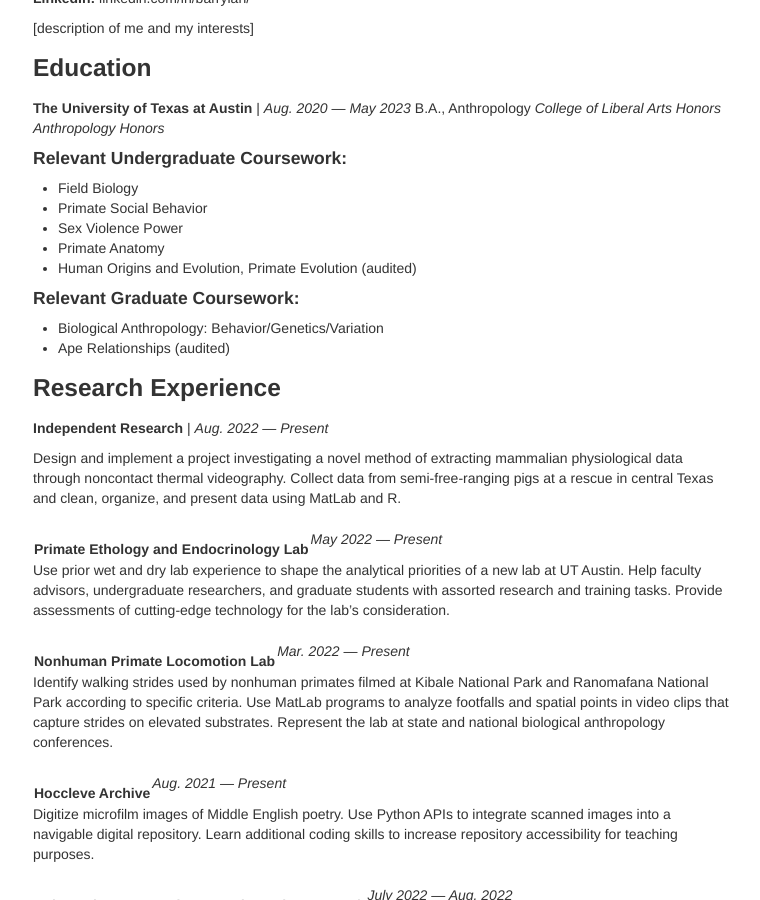
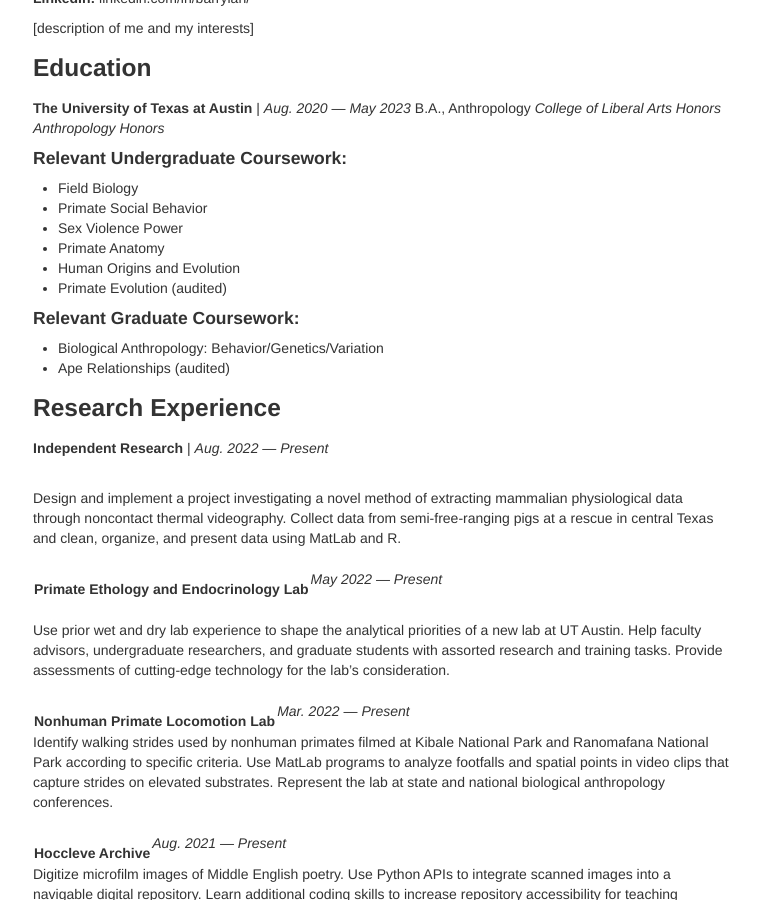
Before and after one commit to IanABarry/IanABarry.github.io, a Jekyll site: the page built from pages/cv.md, in a window 1280 px wide and 900 px high, scrolled down 364 px. Shown: the whole window, without its empty margins (257-1017 px from the left). Built offline with Jekyll 4.4.1, drawn with Linux system fonts in a browser that asks for light colours.

Commit message:
Fixing CV formatting

```diff
--- a/pages/cv.md
+++ b/pages/cv.md
@@ -27,7 +27,8 @@ B.A., Anthropology
 	<li>Primate Social Behavior</li>
 	<li>Sex Violence Power</li>
 	<li>Primate Anatomy</li>
-	<li>Human Origins and Evolution, Primate Evolution (audited)</li>
+	<li>Human Origins and Evolution</li>
+	<li>Primate Evolution (audited)</li>
 </ul>
 
 <h4>Relevant Graduate Coursework:</h4>
@@ -39,11 +40,11 @@ B.A., Anthropology
 <h3>Research Experience</h3>
 <b>Independent Research</b> | <i>Aug. 2022 — Present</i>
 
-<p>Design and implement a project investigating a novel method of extracting mammalian physiological data through noncontact thermal videography. Collect data from semi-free-ranging pigs at a rescue in central Texas and clean, organize, and present data using MatLab and R.</p>
+<br>Design and implement a project investigating a novel method of extracting mammalian physiological data through noncontact thermal videography. Collect data from semi-free-ranging pigs at a rescue in central Texas and clean, organize, and present data using MatLab and R.
 
 <br><b>Primate Ethology and Endocrinology Lab</b> | <i>May 2022 — Present</i>
 
-<p>Use prior wet and dry lab experience to shape the analytical priorities of a new lab at UT Austin. Help faculty advisors, undergraduate researchers, and graduate students with assorted research and training tasks. Provide assessments of cutting-edge technology for the lab’s consideration.</p>
+<br>Use prior wet and dry lab experience to shape the analytical priorities of a new lab at UT Austin. Help faculty advisors, undergraduate researchers, and graduate students with assorted research and training tasks. Provide assessments of cutting-edge technology for the lab’s consideration.
 
 <br><b>Nonhuman Primate Locomotion Lab</b> | <i>Mar. 2022 — Present</i>
 
```
